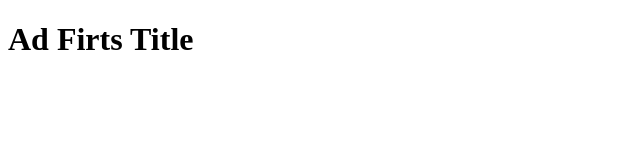
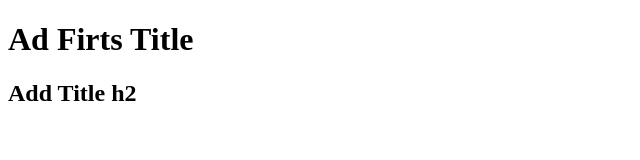
Before and after one commit to softdevelopp/audifarma, a plain HTML site: page index.html in a window 1280 px wide. Shown: the whole page, without its empty margins (0-640 px from the left). Drawn offline with Linux system fonts and the light colour scheme.

Commit message:
add secon h2

```diff
--- a/index.html
+++ b/index.html
@@ -9,6 +9,7 @@
 <body>
 
     <h1>Ad Firts Title</h1>
+    <h2>Add Title h2</h2>
 
 </body>
 </html>
```
